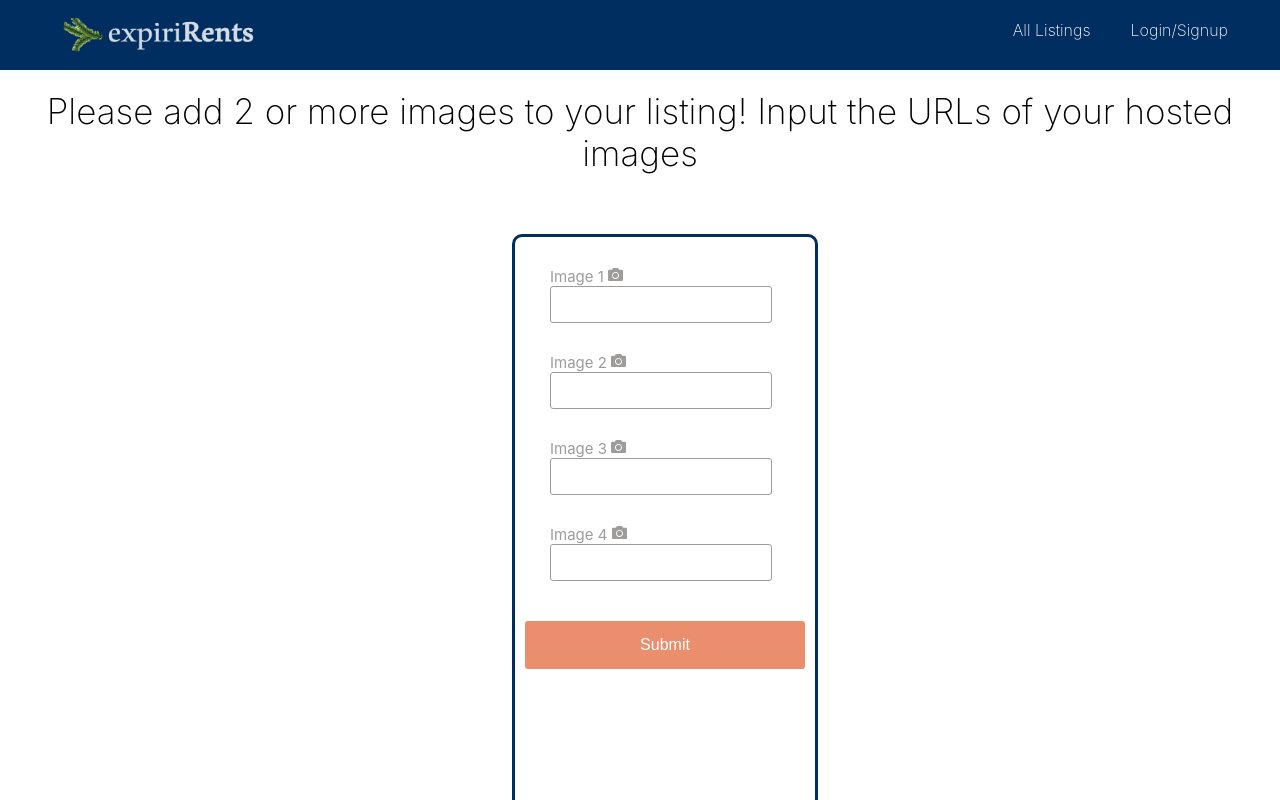
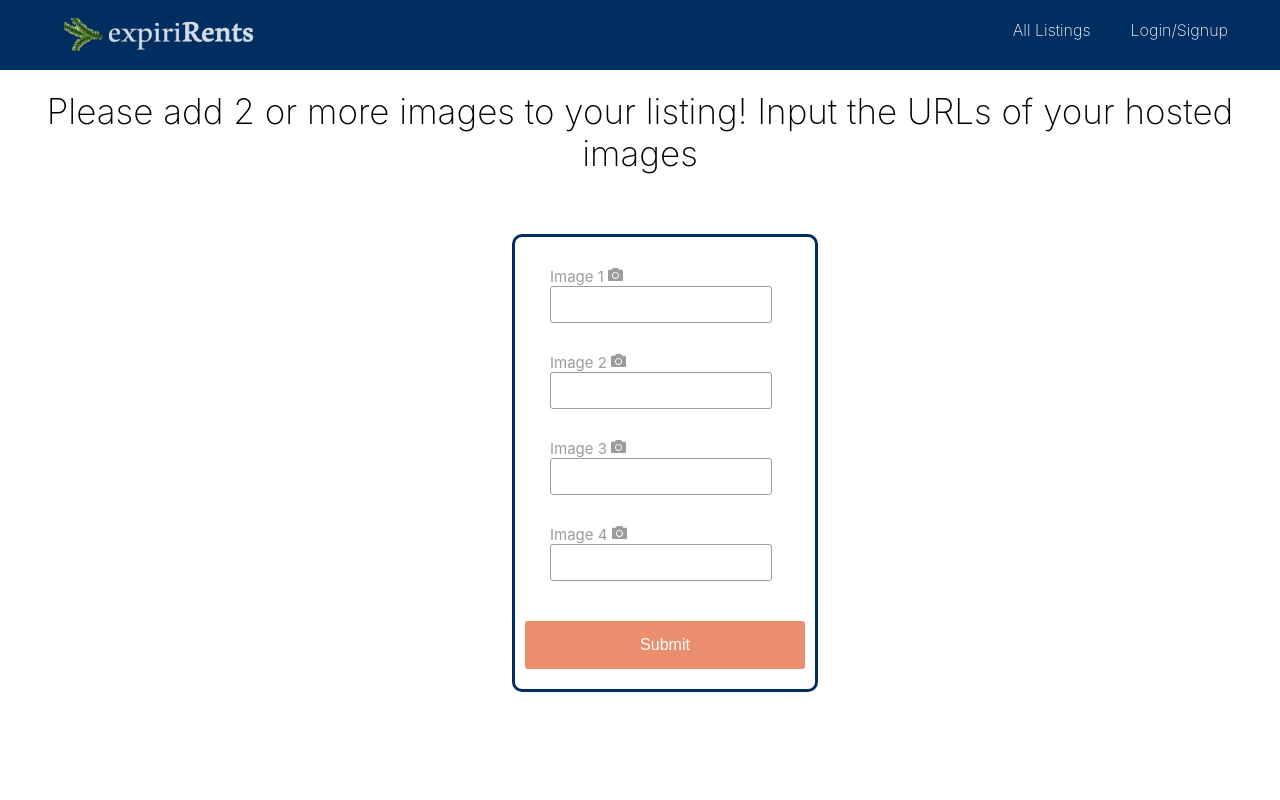
Before and after one commit to IsabelGlasbrenner/expirirents-v1.1, a React (Create React App) app: page /add-images in a window 1280 px wide. Shown: the top 800 px of the page. Built offline with nearby package versions, Linux system fonts and the light colour scheme.

Commit message:
formated images form

```diff
--- a/src/add-images.js
+++ b/src/add-images.js
@@ -76,7 +76,7 @@ class AddImages extends React.Component {
 				<Col>
 					<Form onSubmit={this.addImages}>
 						<p className="form-title">Please add 2 or more images to your listing! Input the URLs of your hosted images</p>
-						<Form.Group className="formgroup">
+						<Form.Group className="formgroup2">
 							<Col className="field-1">
 								<Row>
 									<Form.Label className="field-labels">Image 1  <FaCamera /></Form.Label>
--- a/src/add-listing.js
+++ b/src/add-listing.js
@@ -106,7 +106,7 @@ class AddListing extends React.Component {
 					"Accept": "application/json"
 				},
 				body: JSON.stringify({
-					email: "isabel.glasbrenner@gmail.com",
+					email: saveState.email,
 					vehiclename: this.state.vehiclename,
 					description: this.state.description,
 					owner: this.state.owner,
--- a/src/css/add-listings.css
+++ b/src/css/add-listings.css
@@ -14,6 +14,19 @@
   text-align: left;
   width: 300px;
   min-height: 750px;
+}
+
+.formgroup2 {
+  color: #9e9c9b;
+  margin-left: 40%;
+  border-style: solid;
+  border-radius: 10px;
+
+  margin-bottom: 200px;
+  border-color: #012e60;
+  text-align: left;
+  width: 300px;
+  min-height: 450px;
 }
 
 .form-title {
```
